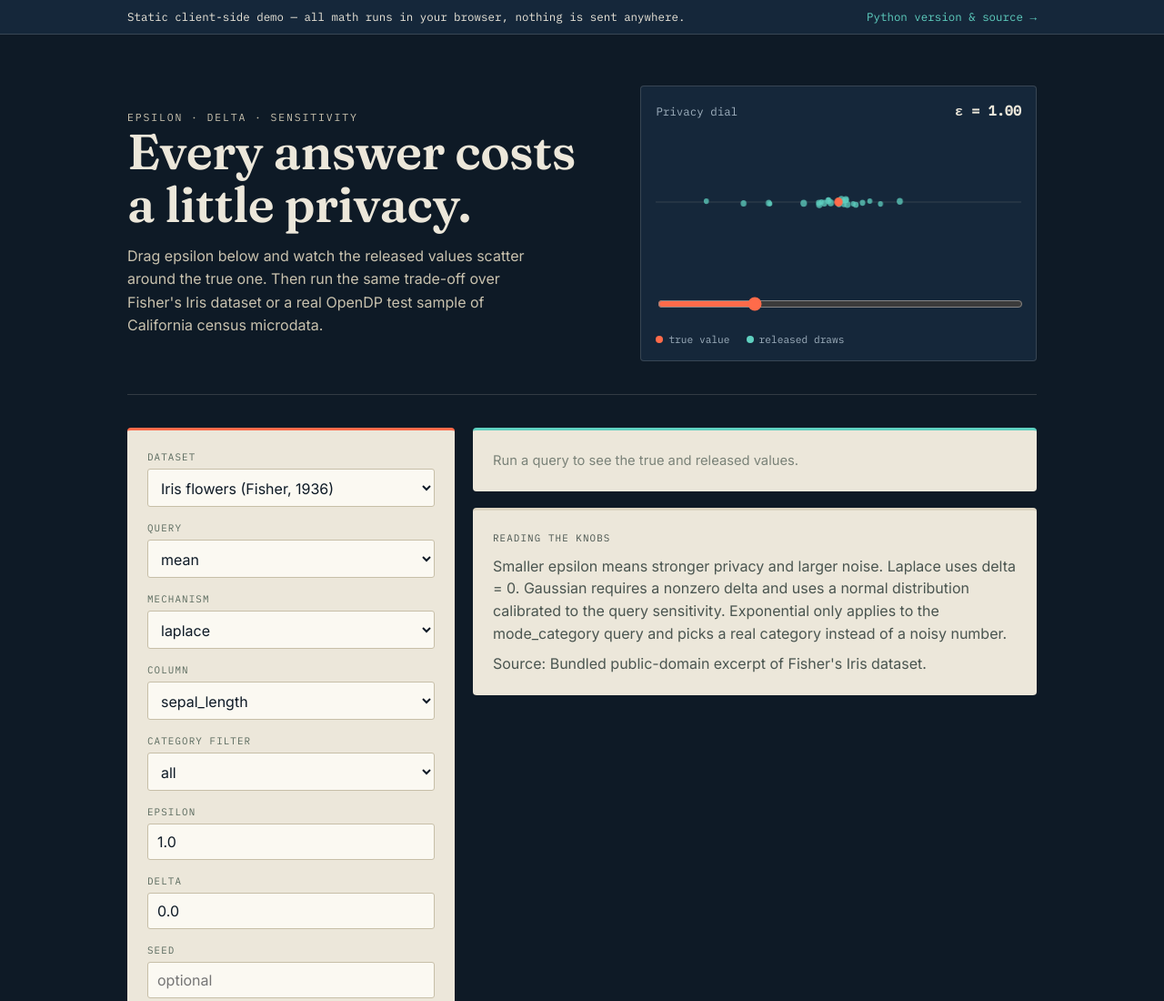
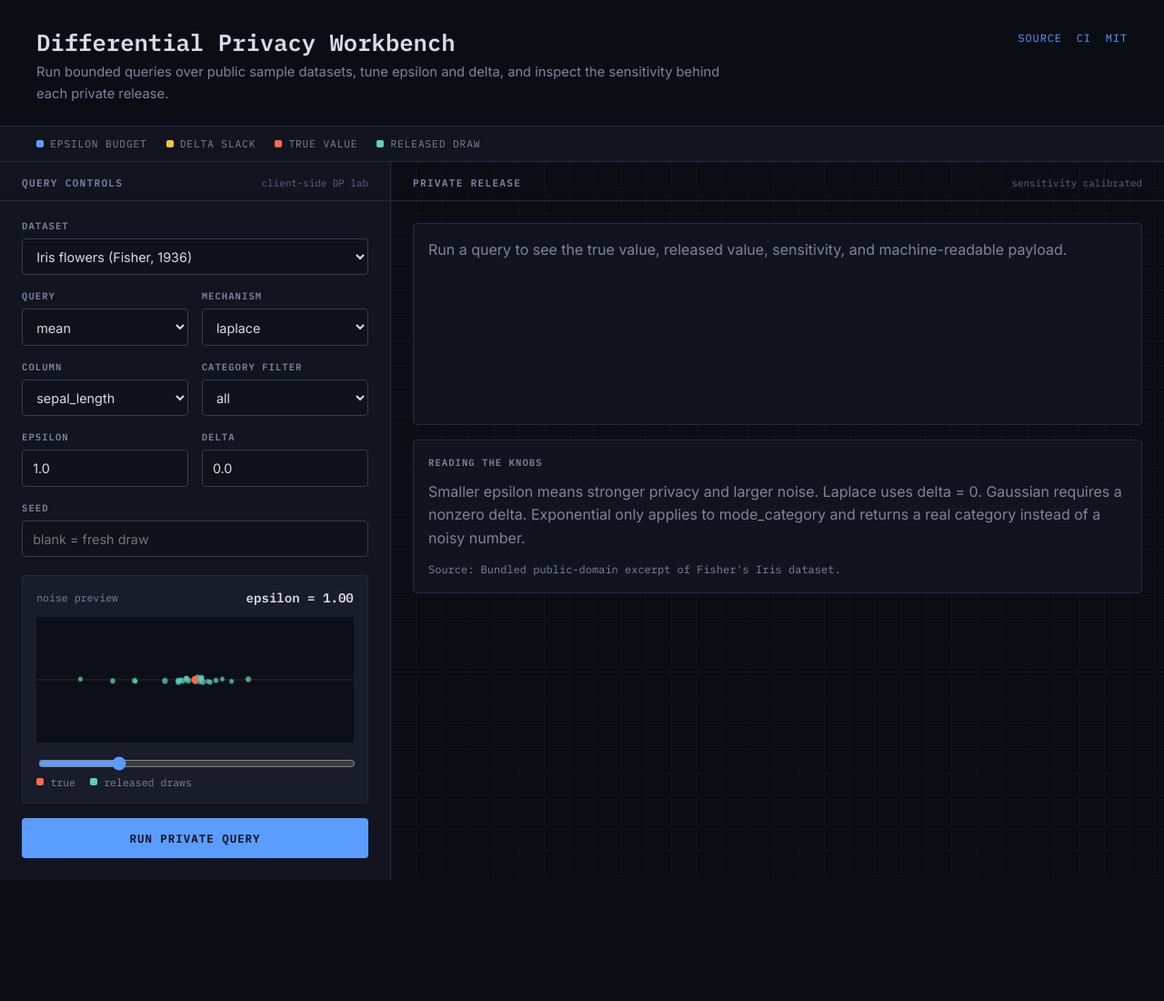
Before and after one commit to mn3040/differential-privacy, a plain HTML site: page docs/index.html in a window 1280 px wide. Shown: the top 1100 px of the page at 91% size. After the commit the page ends 967 px from the top, so only its background shows below. Drawn offline with Linux system fonts and the light colour scheme.

Commit message:
Add MIT license and refresh demo UI

```diff
--- a/docs/app.js
+++ b/docs/app.js
@@ -425,7 +425,7 @@ async function init() {
 
   function setEpsilon(value) {
     const eps = Math.max(0.05, parseFloat(value) || 1);
-    readout.textContent = "ε = " + eps.toFixed(2);
+    readout.textContent = "epsilon = " + eps.toFixed(2);
     seedPoints(eps);
   }
   slider.addEventListener("input", () => {
--- a/docs/index.html
+++ b/docs/index.html
@@ -6,121 +6,362 @@
   <title>Differential Privacy Demo</title>
   <link rel="preconnect" href="https://fonts.googleapis.com">
   <link rel="preconnect" href="https://fonts.gstatic.com" crossorigin>
-  <link href="https://fonts.googleapis.com/css2?family=Fraunces:opsz,wght@9..144,500;9..144,600&family=IBM+Plex+Mono:wght@400;500&family=Inter:wght@400;500;600&display=swap" rel="stylesheet">
+  <link href="https://fonts.googleapis.com/css2?family=IBM+Plex+Mono:wght@400;500;600&family=Inter:wght@400;500;600;700&display=swap" rel="stylesheet">
   <style>
     :root {
-      --ink: #0E1A26;
-      --ink-soft: #15273A;
-      --paper: #ECE7DA;
-      --paper-dim: #DCD5C2;
-      --signal: #FF6B4A;
-      --release: #5FD0C0;
-      --hair: rgba(236, 231, 218, 0.16);
+      --bg: #0b0d14;
+      --panel: #12151f;
+      --panel-alt: #191c2a;
+      --border: #252a3d;
+      --border-strong: #343b55;
+      --text: #d8dce8;
+      --muted: #7d849d;
+      --faint: #5e6580;
+      --accent: #5b9dff;
+      --true: #ff6b4a;
+      --release: #5fd0c0;
+      --warn: #f5c842;
+      --danger: #e05252;
       color-scheme: dark;
       font-family: Inter, ui-sans-serif, system-ui, -apple-system, "Segoe UI", sans-serif;
-      background: var(--ink);
-      color: var(--paper);
+      background: var(--bg);
+      color: var(--text);
     }
-    * { box-sizing: border-box; }
-    body { margin: 0; }
-    main { max-width: 1040px; margin: 0 auto; padding: 0 20px 64px; }
 
-    .banner { background: var(--ink-soft); border-bottom: 1px solid var(--hair); font-family: "IBM Plex Mono", monospace; font-size: 0.78rem; }
-    .banner-inner { max-width: 1040px; margin: 0 auto; padding: 10px 20px; display: flex; gap: 10px; justify-content: space-between; flex-wrap: wrap; }
-    .banner a { color: var(--release); text-decoration: none; }
-    .banner a:hover { text-decoration: underline; }
+    *, *::before, *::after { box-sizing: border-box; }
+    body { margin: 0; min-height: 100vh; background: var(--bg); }
+    a { color: var(--accent); text-decoration: none; }
+    a:hover { text-decoration: underline; }
 
-    .hero { padding: 56px 0 36px; border-bottom: 1px solid var(--hair); display: grid; grid-template-columns: 1.1fr 0.9fr; gap: 32px; align-items: center; }
-    .eyebrow { font-family: "IBM Plex Mono", monospace; font-size: 0.72rem; letter-spacing: 0.16em; text-transform: uppercase; color: var(--release); margin: 0 0 14px; }
-    h1 { font-family: Fraunces, Georgia, serif; font-weight: 600; font-size: clamp(2.1rem, 4.4vw, 3.4rem); line-height: 1.05; margin: 0 0 16px; letter-spacing: -0.01em; }
-    .hero p { line-height: 1.6; color: #C9C2AE; max-width: 46ch; margin: 0; }
-    p { line-height: 1.55; }
+    header {
+      border-bottom: 1px solid var(--border);
+      padding: 2rem 2.5rem 1.4rem;
+      display: flex;
+      gap: 2rem;
+      align-items: flex-start;
+      justify-content: space-between;
+    }
 
-    .dial { background: var(--ink-soft); border: 1px solid var(--hair); border-radius: 4px; padding: 16px; }
-    .dial-readout { display: flex; justify-content: space-between; align-items: baseline; font-family: "IBM Plex Mono", monospace; font-size: 0.78rem; color: #9FB0BE; margin-bottom: 10px; }
-    .dial-readout strong { color: var(--paper); font-size: 0.95rem; }
-    canvas { display: block; width: 100%; height: 160px; border-radius: 2px; }
-    .dial-slider { margin-top: 12px; }
-    .dial-slider input { width: 100%; accent-color: var(--signal); }
-    .dial-legend { display: flex; gap: 18px; margin-top: 10px; font-family: "IBM Plex Mono", monospace; font-size: 0.7rem; color: #9FB0BE; }
-    .dial-legend span { display: inline-flex; align-items: center; gap: 6px; }
-    .dot { width: 8px; height: 8px; border-radius: 50%; display: inline-block; }
+    h1 {
+      margin: 0 0 0.35rem;
+      font-family: "IBM Plex Mono", monospace;
+      font-size: clamp(1.25rem, 2vw, 1.75rem);
+      line-height: 1.2;
+      font-weight: 600;
+      letter-spacing: 0;
+    }
 
-    .workspace { display: grid; grid-template-columns: minmax(280px, 360px) 1fr; gap: 20px; align-items: start; margin-top: 36px; }
+    .lede {
+      max-width: 760px;
+      margin: 0;
+      color: var(--muted);
+      font-size: 0.92rem;
+      line-height: 1.6;
+    }
 
-    form, .result, .notes { background: var(--paper); color: var(--ink); border-radius: 4px; padding: 22px; }
-    form { border-top: 3px solid var(--signal); }
-    .field-label { display: block; font-family: "IBM Plex Mono", monospace; font-size: 0.68rem; letter-spacing: 0.1em; text-transform: uppercase; color: #5B6B5F; margin-bottom: 6px; }
-    label.field { display: block; margin-bottom: 16px; }
-    input, select { width: 100%; border: 1px solid #C7BFA8; background: #FBF9F2; border-radius: 3px; padding: 9px 10px; font: inherit; color: var(--ink); }
-    input:focus, select:focus, button:focus { outline: 2px solid var(--release); outline-offset: 1px; }
-    button { width: 100%; border: 0; border-radius: 3px; padding: 12px 14px; background: var(--ink); color: var(--paper); font-weight: 600; letter-spacing: 0.01em; cursor: pointer; margin-top: 4px; }
-    button:hover { background: #060d15; }
-    button:disabled { opacity: 0.6; cursor: wait; }
+    .header-links {
+      display: flex;
+      gap: 1rem;
+      flex-wrap: wrap;
+      justify-content: flex-end;
+      padding-top: 0.15rem;
+      font-family: "IBM Plex Mono", monospace;
+      font-size: 0.74rem;
+      text-transform: uppercase;
+      letter-spacing: 0.08em;
+      white-space: nowrap;
+    }
 
-    .result { display: grid; gap: 0; border-top: 3px solid var(--release); min-height: 64px; }
-    .result-row { display: flex; justify-content: space-between; align-items: baseline; gap: 16px; border-bottom: 1px solid #D9D1B9; padding: 11px 0; }
-    .result-row:first-of-type { padding-top: 0; }
-    .result-row .field-label { margin: 0; }
-    .result-row strong { font-family: "IBM Plex Mono", monospace; font-size: 1.2rem; }
-    .result-row.true strong { color: var(--signal); }
-    .result-row.release strong { color: #1c8f7f; }
-    .result p.explain { color: #4A5550; font-size: 0.92rem; margin: 14px 0 0; }
-    .result p.placeholder { color: #7A8278; font-size: 0.92rem; margin: 0; }
-    pre { overflow: auto; background: var(--ink); color: #BFD4C9; border-radius: 3px; padding: 12px; font-family: "IBM Plex Mono", monospace; font-size: 0.8rem; margin: 14px 0 0; }
-    .error { border-top-color: #C24E3A; }
-    .error strong { font-family: "IBM Plex Mono", monospace; color: #C24E3A; }
+    .signal-strip {
+      display: flex;
+      gap: 0.6rem 1.3rem;
+      flex-wrap: wrap;
+      padding: 0.75rem 2.5rem;
+      border-bottom: 1px solid var(--border);
+      background: var(--panel);
+    }
 
-    .notes { margin-top: 18px; border-top: 3px solid var(--paper-dim); }
-    .notes .field-label { margin-bottom: 10px; }
-    .notes p { color: #4A5550; margin: 0; }
-    .notes p + p { margin-top: 8px; }
+    .signal {
+      display: inline-flex;
+      align-items: center;
+      gap: 0.45rem;
+      font-family: "IBM Plex Mono", monospace;
+      font-size: 0.7rem;
+      color: var(--muted);
+      text-transform: uppercase;
+      letter-spacing: 0.08em;
+    }
 
-    @media (max-width: 760px) {
-      .hero { grid-template-columns: 1fr; padding-top: 36px; }
-      .workspace { grid-template-columns: 1fr; }
+    .swatch {
+      width: 8px;
+      height: 8px;
+      border-radius: 2px;
+      background: var(--accent);
+      flex: 0 0 auto;
     }
+
+    main {
+      display: grid;
+      grid-template-columns: minmax(320px, 430px) minmax(0, 1fr);
+      min-height: calc(100vh - 143px);
+    }
+
+    .query-panel {
+      border-right: 1px solid var(--border);
+      background: var(--panel);
+      min-width: 0;
+    }
+
+    .output-panel {
+      min-width: 0;
+      background:
+        linear-gradient(rgba(255,255,255,0.018) 1px, transparent 1px),
+        linear-gradient(90deg, rgba(255,255,255,0.018) 1px, transparent 1px),
+        var(--bg);
+      background-size: 28px 28px;
+    }
+
+    .panel-header {
+      padding: 1rem 1.5rem 0.75rem;
+      border-bottom: 1px solid var(--border);
+      display: flex;
+      justify-content: space-between;
+      gap: 1rem;
+      align-items: baseline;
+    }
+
+    .panel-label {
+      font-family: "IBM Plex Mono", monospace;
+      font-size: 0.7rem;
+      font-weight: 600;
+      letter-spacing: 0.11em;
+      text-transform: uppercase;
+      color: var(--muted);
+    }
+
+    .panel-note {
+      font-family: "IBM Plex Mono", monospace;
+      font-size: 0.68rem;
+      color: var(--faint);
+    }
+
+    form {
+      padding: 1.25rem 1.5rem 1.5rem;
+      display: grid;
+      gap: 1rem;
+    }
+
+    .field-grid {
+      display: grid;
+      grid-template-columns: 1fr 1fr;
+      gap: 0.9rem;
+    }
+
+    label.field { display: grid; gap: 0.42rem; min-width: 0; }
+
+    .field-label {
+      font-family: "IBM Plex Mono", monospace;
+      font-size: 0.66rem;
+      font-weight: 600;
+      letter-spacing: 0.1em;
+      text-transform: uppercase;
+      color: var(--muted);
+    }
+
+    select,
+    input {
+      width: 100%;
+      min-height: 2.55rem;
+      border: 1px solid var(--border-strong);
+      border-radius: 4px;
+      background: #0f121b;
+      color: var(--text);
+      padding: 0.62rem 0.7rem;
+      font: inherit;
+      font-size: 0.9rem;
+    }
+
+    select:focus,
+    input:focus,
+    button:focus {
+      outline: 2px solid rgba(91, 157, 255, 0.55);
+      outline-offset: 1px;
+    }
+
+    button {
+      width: 100%;
+      min-height: 2.75rem;
+      border: 0;
+      border-radius: 4px;
+      background: var(--accent);
+      color: var(--bg);
+      font-family: "IBM Plex Mono", monospace;
+      font-size: 0.78rem;
+      font-weight: 700;
+      letter-spacing: 0.08em;
+      text-transform: uppercase;
+      cursor: pointer;
+      transition: opacity 0.15s, transform 0.15s;
+    }
+
+    button:hover { opacity: 0.9; transform: translateY(-1px); }
+    button:disabled { opacity: 0.55; cursor: wait; transform: none; }
+
+    .dial {
+      margin-top: 0.2rem;
+      border: 1px solid var(--border);
+      background: var(--panel-alt);
+      border-radius: 4px;
+      padding: 0.95rem;
+    }
+
+    .dial-readout,
+    .dial-legend {
+      display: flex;
+      justify-content: space-between;
+      gap: 1rem;
+      align-items: center;
+      font-family: "IBM Plex Mono", monospace;
+      font-size: 0.72rem;
+      color: var(--muted);
+    }
+
+    .dial-readout strong { color: var(--text); font-size: 0.88rem; }
+    canvas { display: block; width: 100%; height: 138px; margin: 0.75rem 0; border-radius: 3px; background: #0c0f17; }
+    .dial-slider input { min-height: auto; padding: 0; accent-color: var(--accent); }
+    .dial-legend { justify-content: flex-start; flex-wrap: wrap; }
+    .dial-legend span { display: inline-flex; align-items: center; gap: 0.45rem; }
+    .dot { width: 8px; height: 8px; border-radius: 2px; display: inline-block; }
+
+    .output-body {
+      padding: 1.5rem;
+      display: grid;
+      gap: 1rem;
+    }
+
+    .result,
+    .notes {
+      border: 1px solid var(--border);
+      background: rgba(18, 21, 31, 0.92);
+      border-radius: 4px;
+      overflow: hidden;
+    }
+
+    .result {
+      min-height: 222px;
+    }
+
+    .result-row {
+      display: flex;
+      justify-content: space-between;
+      align-items: baseline;
+      gap: 1rem;
+      padding: 0.9rem 1rem;
+      border-bottom: 1px solid var(--border);
+    }
+
+    .result-row strong {
+      font-family: "IBM Plex Mono", monospace;
+      font-size: clamp(1.05rem, 2vw, 1.45rem);
+      color: var(--text);
+      text-align: right;
+      word-break: break-word;
+    }
+
+    .result-row.true strong { color: var(--true); }
+    .result-row.release strong { color: var(--release); }
+
+    .result .placeholder,
+    .result .explain,
+    .notes p {
+      margin: 0;
+      color: var(--muted);
+      line-height: 1.6;
+    }
+
+    .result .placeholder { padding: 1rem; }
+    .result .explain { padding: 1rem; border-bottom: 1px solid var(--border); }
+
+    pre {
+      margin: 0;
+      padding: 1rem;
+      overflow: auto;
+      background: #080a10;
+      color: #a9f4e7;
+      font-family: "IBM Plex Mono", monospace;
+      font-size: 0.78rem;
+      line-height: 1.55;
+    }
+
+    .error { border-color: rgba(224, 82, 82, 0.65); }
+    .error strong {
+      display: block;
+      padding: 1rem 1rem 0;
+      color: var(--danger);
+      font-family: "IBM Plex Mono", monospace;
+    }
+
+    .notes {
+      padding: 1rem;
+      display: grid;
+      gap: 0.7rem;
+    }
+
+    .source-line {
+      font-family: "IBM Plex Mono", monospace;
+      font-size: 0.75rem;
+      color: var(--faint);
+    }
+
+    @media (max-width: 820px) {
+      header { padding: 1.35rem 1.25rem 1rem; flex-direction: column; gap: 0.85rem; }
+      .header-links { justify-content: flex-start; }
+      .signal-strip { padding: 0.7rem 1.25rem; }
+      main { grid-template-columns: 1fr; }
+      .query-panel { border-right: 0; border-bottom: 1px solid var(--border); }
+      .field-grid { grid-template-columns: 1fr; }
+      .output-body, form { padding-left: 1rem; padding-right: 1rem; }
+    }
+
     @media (prefers-reduced-motion: reduce) {
-      * { animation-duration: 0.001ms !important; }
+      * { animation-duration: 0.001ms !important; transition-duration: 0.001ms !important; }
     }
   </style>
 </head>
 <body>
-  <div class="banner">
-    <div class="banner-inner">
-      <span>Static client-side demo &mdash; all math runs in your browser, nothing is sent anywhere.</span>
-      <a href="https://github.com/mn3040/differential-privacy">Python version &amp; source &rarr;</a>
+  <header>
+    <div>
+      <h1>Differential Privacy Workbench</h1>
+      <p class="lede">Run bounded queries over public sample datasets, tune epsilon and delta, and inspect the sensitivity behind each private release.</p>
     </div>
+    <nav class="header-links" aria-label="Project links">
+      <a href="https://github.com/mn3040/differential-privacy">Source</a>
+      <a href="https://github.com/mn3040/differential-privacy/actions/workflows/tests.yml">CI</a>
+      <a href="https://github.com/mn3040/differential-privacy/blob/main/LICENSE">MIT</a>
+    </nav>
+  </header>
+
+  <div class="signal-strip" aria-label="Privacy concepts">
+    <span class="signal"><i class="swatch" style="background:var(--accent)"></i>epsilon budget</span>
+    <span class="signal"><i class="swatch" style="background:var(--warn)"></i>delta slack</span>
+    <span class="signal"><i class="swatch" style="background:var(--true)"></i>true value</span>
+    <span class="signal"><i class="swatch" style="background:var(--release)"></i>released draw</span>
   </div>
+
   <main>
-    <section class="hero">
-      <div>
-        <p class="eyebrow">Epsilon &middot; Delta &middot; Sensitivity</p>
-        <h1>Every answer costs a little privacy.</h1>
-        <p>Drag epsilon below and watch the released values scatter around the true one. Then run the same trade-off over Fisher's Iris dataset or a real OpenDP test sample of California census microdata.</p>
+    <section class="query-panel">
+      <div class="panel-header">
+        <span class="panel-label">Query controls</span>
+        <span class="panel-note">client-side DP lab</span>
       </div>
-      <div class="dial">
-        <div class="dial-readout">
-          <span>Privacy dial</span>
-          <strong id="epsReadout">&epsilon; = 1.00</strong>
-        </div>
-        <canvas id="dialCanvas" width="440" height="160" aria-label="Animated preview of noisy draws scattering around a true value as epsilon changes"></canvas>
-        <div class="dial-slider">
-          <input id="epsSlider" type="range" min="0.05" max="4" step="0.05" value="1">
-        </div>
-        <div class="dial-legend">
-          <span><i class="dot" style="background:var(--signal)"></i>true value</span>
-          <span><i class="dot" style="background:var(--release)"></i>released draws</span>
-        </div>
-      </div>
-    </section>
 
-    <section class="workspace">
       <form id="queryForm">
         <label class="field">
           <span class="field-label">Dataset</span>
           <select id="datasetField" name="dataset"></select>
         </label>
+
+        <div class="field-grid">
           <label class="field">
             <span class="field-label">Query</span>
             <select id="queryField" name="query">
@@ -138,6 +379,9 @@
               <option value="exponential">exponential</option>
             </select>
           </label>
+        </div>
+
+        <div class="field-grid">
           <label class="field">
             <span class="field-label">Column</span>
             <select id="columnField" name="column"></select>
@@ -146,6 +390,9 @@
             <span class="field-label">Category filter</span>
             <select id="categoryField" name="category"></select>
           </label>
+        </div>
+
+        <div class="field-grid">
           <label class="field">
             <span class="field-label">Epsilon</span>
             <input id="epsilonField" name="epsilon" type="number" min="0.01" step="0.01" value="1.0">
@@ -154,24 +401,50 @@
             <span class="field-label">Delta</span>
             <input id="deltaField" name="delta" type="number" min="0" max="0.999999" step="0.000001" value="0.0">
           </label>
+        </div>
+
         <label class="field">
           <span class="field-label">Seed</span>
-          <input id="seedField" name="seed" type="number" step="1" placeholder="optional">
+          <input id="seedField" name="seed" type="number" step="1" placeholder="blank = fresh draw">
         </label>
+
+        <div class="dial">
+          <div class="dial-readout">
+            <span>noise preview</span>
+            <strong id="epsReadout">epsilon = 1.00</strong>
+          </div>
+          <canvas id="dialCanvas" width="440" height="160" aria-label="Preview of noisy releases around a true value"></canvas>
+          <div class="dial-slider">
+            <input id="epsSlider" type="range" min="0.05" max="4" step="0.05" value="1">
+          </div>
+          <div class="dial-legend">
+            <span><i class="dot" style="background:var(--true)"></i>true</span>
+            <span><i class="dot" style="background:var(--release)"></i>released draws</span>
+          </div>
+        </div>
+
         <button type="submit" id="runButton">Run private query</button>
       </form>
-      <div>
+    </section>
+
+    <section class="output-panel">
+      <div class="panel-header">
+        <span class="panel-label">Private release</span>
+        <span class="panel-note">sensitivity calibrated</span>
+      </div>
+      <div class="output-body">
         <section class="result" id="resultPanel">
-          <p class="placeholder">Run a query to see the true and released values.</p>
+          <p class="placeholder">Run a query to see the true value, released value, sensitivity, and machine-readable payload.</p>
         </section>
         <section class="notes">
           <p class="field-label">Reading the knobs</p>
-          <p>Smaller epsilon means stronger privacy and larger noise. Laplace uses delta = 0. Gaussian requires a nonzero delta and uses a normal distribution calibrated to the query sensitivity. Exponential only applies to the mode_category query and picks a real category instead of a noisy number.</p>
-          <p id="sourceNote" class="explain"></p>
+          <p>Smaller epsilon means stronger privacy and larger noise. Laplace uses delta = 0. Gaussian requires a nonzero delta. Exponential only applies to mode_category and returns a real category instead of a noisy number.</p>
+          <p id="sourceNote" class="source-line"></p>
         </section>
       </div>
     </section>
   </main>
+
   <script src="app.js"></script>
 </body>
 </html>
```
Also changed, not shown: 3 other files. Lines whose indentation alone changed are shown as unchanged.
